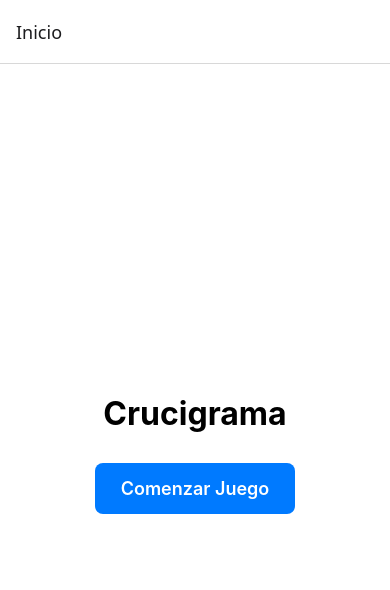
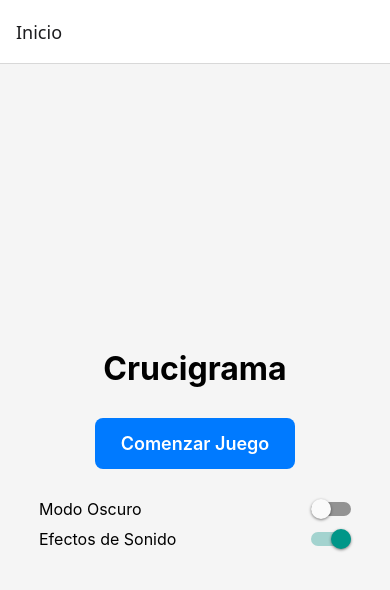
Before and after one commit to AldG99/word-grid, a React Native app: screen /Home in a window 390 px wide. Shown: the top 590 px of the page. Built offline with nearby package versions, Linux system fonts and the light colour scheme.

Commit message:
Persistencia de preferencias del usuario con estado y almacenamiento asíncrono

```diff
--- a/app/screens/HomeScreen.js
+++ b/app/screens/HomeScreen.js
@@ -1,16 +1,93 @@
-import React from 'react';
-import { View, Text, TouchableOpacity, StyleSheet } from 'react-native';
+import React, { useEffect, useState } from 'react';
+import { View, Text, TouchableOpacity, StyleSheet, Switch } from 'react-native';
+import Colors from '../constants/colors';
+import Layout from '../constants/layout';
+import Storage from '../utils/storage';
 
 const HomeScreen = ({ navigation }) => {
+  const [preferences, setPreferences] = useState({
+    darkMode: false,
+    soundEffects: true,
+  });
+
+  // Cargar preferencias del usuario
+  useEffect(() => {
+    const loadPreferences = async () => {
+      const userPrefs = await Storage.getUserPreferences();
+      if (userPrefs) {
+        setPreferences(userPrefs);
+      }
+    };
+
+    loadPreferences();
+  }, []);
+
+  // Guardar cambios en preferencias
+  const updatePreference = async (key, value) => {
+    const newPrefs = { ...preferences, [key]: value };
+    setPreferences(newPrefs);
+    await Storage.saveUserPreferences(newPrefs);
+  };
+
   return (
-    <View style={styles.container}>
-      <Text style={styles.title}>Crucigrama</Text>
+    <View
+      style={[
+        styles.container,
+        {
+          backgroundColor: preferences.darkMode
+            ? '#121212'
+            : Colors.MAIN_THEME.background,
+        },
+      ]}
+    >
+      <Text
+        style={[
+          styles.title,
+          { color: preferences.darkMode ? '#FFFFFF' : '#000000' },
+        ]}
+      >
+        Crucigrama
+      </Text>
+
       <TouchableOpacity
-        style={styles.button}
+        style={[styles.button, { backgroundColor: Colors.MAIN_THEME.primary }]}
         onPress={() => navigation.navigate('Game')}
       >
         <Text style={styles.buttonText}>Comenzar Juego</Text>
       </TouchableOpacity>
+
+      {/* Opciones de preferencias */}
+      <View style={styles.preferencesContainer}>
+        <View style={styles.preferenceRow}>
+          <Text
+            style={[
+              styles.preferenceText,
+              { color: preferences.darkMode ? '#FFFFFF' : '#000000' },
+            ]}
+          >
+            Modo Oscuro
+          </Text>
+          <Switch
+            value={preferences.darkMode}
+            onValueChange={value => updatePreference('darkMode', value)}
+          />
+        </View>
+
+        <View style={styles.preferenceRow}>
+          <Text
+            style={[
+              styles.preferenceText,
+              { color: preferences.darkMode ? '#FFFFFF' : '#000000' },
+            ]}
+          >
+            Efectos de Sonido
+          </Text>
+          <Switch
+            value={preferences.soundEffects}
+            onValueChange={value => updatePreference('soundEffects', value)}
+          />
+        </View>
+      </View>
     </View>
   );
 };
@@ -23,21 +100,34 @@ const styles = StyleSheet.create({
     backgroundColor: '#fff',
   },
   title: {
-    fontSize: 32,
-    marginBottom: 30,
+    fontSize: Layout.FONT_SIZES.TITLE,
+    marginBottom: Layout.SPACING.XXL,
     fontWeight: 'bold',
   },
   button: {
-    backgroundColor: '#007AFF',
-    padding: 15,
+    backgroundColor: Colors.MAIN_THEME.primary,
+    padding: Layout.SPACING.L,
     borderRadius: 8,
     minWidth: 200,
     alignItems: 'center',
   },
   buttonText: {
     color: '#fff',
-    fontSize: 18,
+    fontSize: Layout.FONT_SIZES.LARGE,
     fontWeight: '600',
+  },
+  preferencesContainer: {
+    marginTop: Layout.SPACING.XXL,
+    width: '80%',
+  },
+  preferenceRow: {
+    flexDirection: 'row',
+    justifyContent: 'space-between',
+    alignItems: 'center',
+    marginBottom: Layout.SPACING.M,
+  },
+  preferenceText: {
+    fontSize: Layout.FONT_SIZES.MEDIUM,
   },
 });
 
```
